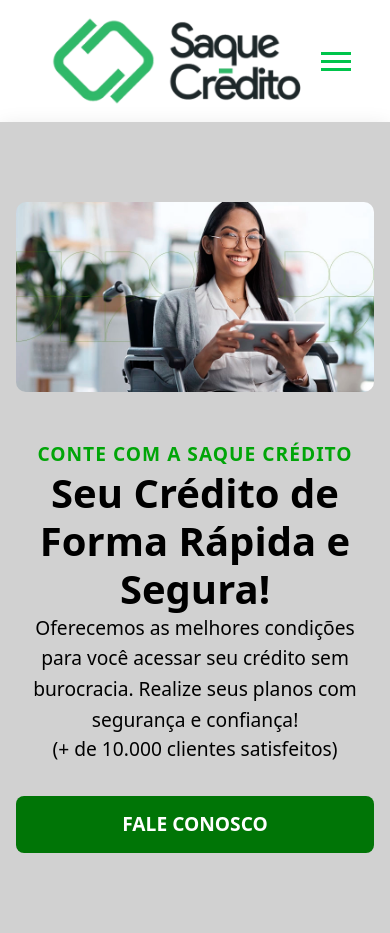
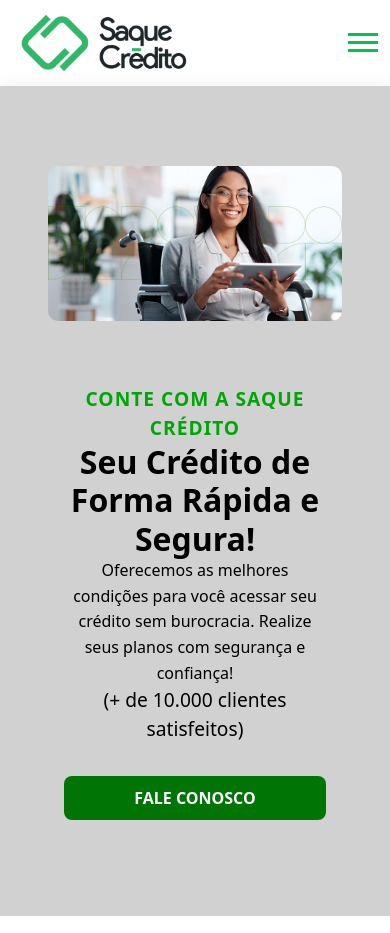
Before and after one commit to dvaidsousa/landing_page_saque-credito, a Vue app: page / in a window 390 px wide. Built offline with nearby package versions, Linux system fonts and the light colour scheme.

Commit message:
update_v2

```diff
--- a/src/components/Global/TheHeader.vue
+++ b/src/components/Global/TheHeader.vue
@@ -76,7 +76,7 @@ export default {
 }
 
 .logo img {
-  height: 90px;
+  height: 80px;
 }
 
 .nav-button {
@@ -85,26 +85,34 @@ export default {
   color: #3d3d3d;
   margin: 0 1rem;
   cursor: pointer;
-  font-size: 1.5rem;
+  font-size: 1.2rem;
+  transition: color 0.3s ease, transform 0.2s ease;
 }
 
 .nav-button:hover {
   color: #00c44b;
+  transform: scale(1.1);
 }
 
 .hamburger {
   display: flex;
   flex-direction: column;
   justify-content: space-around;
-  width: 30px;
-  height: 24px;
+  width: 35px;
+  height: 28px;
   cursor: pointer;
+  transition: transform 0.3s ease;
+}
+
+.hamburger:hover {
+  transform: rotate(5deg);
 }
 
 .hamburger-line {
   width: 100%;
-  height: 3px;
+  height: 4px;
   background-color: #00c44b;
+  transition: background-color 0.3s ease;
 }
 
 .nav-mobile {
@@ -120,22 +128,58 @@ export default {
   transition: max-height 0.3s ease, padding 0.3s ease;
   max-height: 0;
   overflow: hidden;
+  width: 200px;
 }
 
 .nav-mobile button {
-  margin: 0.5rem 0;
+  margin: 0.7rem 0;
+  font-size: 1.2rem;
+}
+
+@media (max-width: 1024px) {
+  .header {
+    padding: 1rem 5vw;
+  }
+  .logo img {
+    height: 70px;
+  }
+  .nav-button {
+    font-size: 1rem;
+    margin: 0 0.8rem;
+  }
 }
 
 @media (max-width: 768px) {
   .nav-desktop {
     display: none;
   }
+  .hamburger {
+    display: flex;
+  }
+  .nav-mobile {
+    width: 180px;
+    right: 0.5rem;
+  }
 }
 
-@media (min-width: 769px) {
-  .hamburger,
+@media (max-width: 480px) {
+  .header {
+    padding: 0.8rem 3vw;
+  }
+  .logo img {
+    height: 60px;
+  }
   .nav-mobile {
-    display: none;
+    width: 160px;
+    right: 0.5rem;
+  }
+  .hamburger {
+    width: 30px;
+    height: 24px;
+  }
+  .hamburger-line {
+    height: 3px;
   }
 }
+
 </style>
--- a/src/components/SalesPage/HeroSection.vue
+++ b/src/components/SalesPage/HeroSection.vue
@@ -59,6 +59,7 @@ export default {
   max-width: 1500px;
   width: 100%;
   margin: 0 auto;
+  padding: 0 2rem;
 }
 
 .grid {
@@ -79,6 +80,7 @@ export default {
   text-align: center;
   color: #000;
   max-width: 600px;
+  padding: 1rem;
 }
 
 @media (min-width: 768px) {
@@ -109,6 +111,16 @@ h4 {
   color: #000;
 }
 
+@media (max-width: 1024px) {
+  h1 {
+    font-size: 3rem;
+  }
+
+  h4 {
+    font-size: 1.3rem;
+  }
+}
+
 @media (max-width: 768px) {
   h1 {
     font-size: 2.5rem;
@@ -116,6 +128,16 @@ h4 {
 
   h4 {
     font-size: 1.2rem;
+  }
+}
+
+@media (max-width: 480px) {
+  h1 {
+    font-size: 2rem;
+  }
+
+  h4 {
+    font-size: 1rem;
   }
 }
 
@@ -145,6 +167,21 @@ h4 {
   transform: scale(1.05);
 }
 
+@media (max-width: 768px) {
+  .cta-button {
+    width: 100%;
+    font-size: 1.1rem;
+    padding: 12px 24px;
+  }
+}
+
+@media (max-width: 480px) {
+  .cta-button {
+    font-size: 1rem;
+    padding: 10px 20px;
+  }
+}
+
 .hero-image {
   width: 100%;
   max-width: 900px;
@@ -152,9 +189,21 @@ h4 {
   transition: transform 0.3s;
 }
 
+@media (max-width: 1024px) {
+  .hero-image {
+    max-width: 700px;
+  }
+}
+
 @media (max-width: 768px) {
-  .cta-button {
-    width: 100%;
+  .hero-image {
+    max-width: 500px;
+  }
+}
+
+@media (max-width: 480px) {
+  .hero-image {
+    max-width: 100%;
   }
 }
 
```
Also changed, not shown: 1 other file (tests, documents, lock files or other folders).
